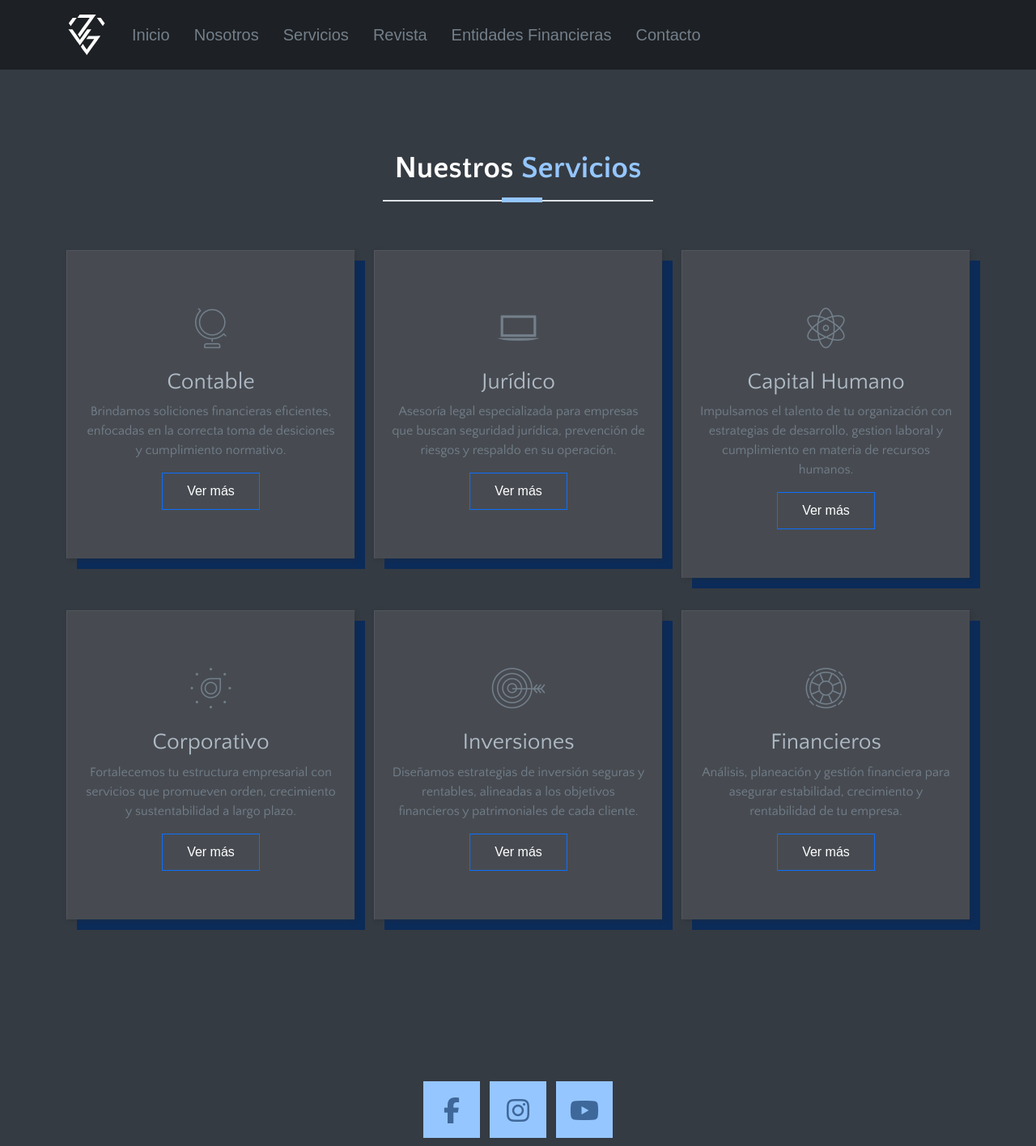
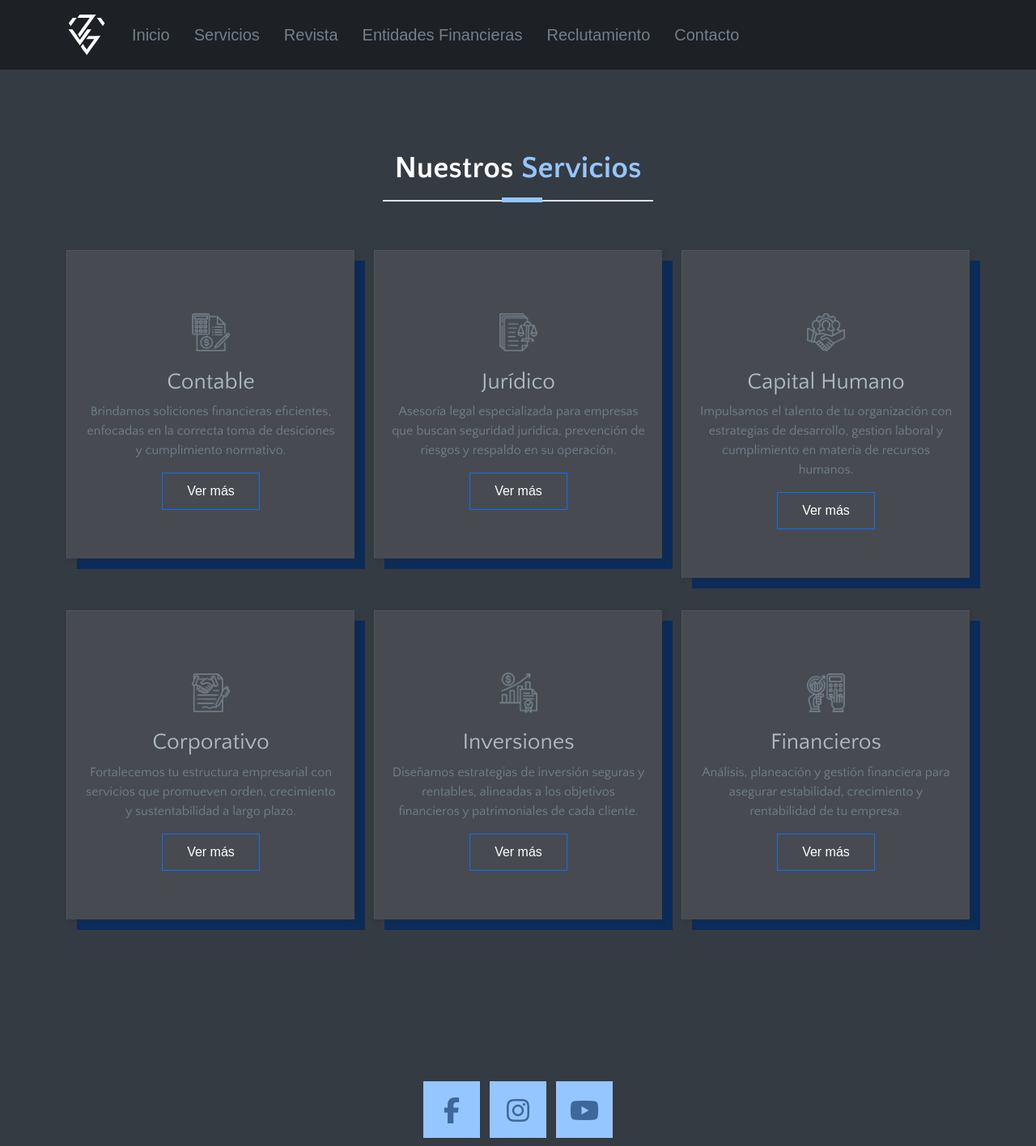
Before and after one commit to KronosX38/capmexgroup, a PHP site: page /servicios.html in a window 1280 px wide. Shown: the top 1416 px of the page at 81% size. Run offline with PHP 8.4, Linux system fonts and the light colour scheme; some libraries are stand-ins or nearby versions; some web fonts are replaced.

Commit message:
Add files via upload

```diff
--- a/assets/css/estilos.css
+++ b/assets/css/estilos.css
@@ -713,10 +713,12 @@ a:hover {
   border-bottom: 3px solid transparent;
   transition: 0.5s all;
   margin-bottom: 20px;
+  z-index: 1;
+  position: relative;
 
 }
 .about .block:hover {
-  border-bottom: 10px solid #911c25;
+  border-bottom: 10px solid #911c25 !important;
 
 }
 .about .block:hover .icon-box {
@@ -989,6 +991,13 @@ a:hover {
   transition: all 0.3s ease 0s;
 }
 
+.icoimag{
+  width: 15%;
+  margin: auto;
+}
+
+
+
 
 
 /*=================================================================
--- a/assets/js/servicios.js
+++ b/assets/js/servicios.js
@@ -17,7 +17,7 @@ document.addEventListener('DOMContentLoaded', () => {
         'Reingeniería fiscal.',
         'Implementación de asesoría fiscal especializada con estrategias financieras y fiscales.'
       ],
-      imagen: './assets/img/fondo-negro.jpg'
+      imagen: './assets/img/servicio-contable.png'
     },
     'juridico': {
       titulo: 'Servicio Jurídico',
@@ -29,7 +29,7 @@ document.addEventListener('DOMContentLoaded', () => {
         'Interposición de medio de defensa en materia fiscal, recursos de revocación, recursos de inconformidad y consultas especializadas en materia fiscal.',
         'Tramitación y gestión de quejas y acuerdos conclusivos ante la Procuraduría de la Defensa del Contribuyente.'
       ],
-      imagen: './assets/img/fondo-negro.jpg'
+      imagen: './assets/img/servicio-juridico.png'
     },
     'capital-humano': {
       titulo: 'Capital Humano',
@@ -40,7 +40,7 @@ document.addEventListener('DOMContentLoaded', () => {
         'Administración de nómina.',
         'Remuneración a socios, accionistas y personal.'
       ],
-      imagen: './assets/img/fondo-negro.jpg'
+      imagen: './assets/img/servicio-caphumano.png'
     },
     'corporativo': {
       titulo: 'Corporativo',
@@ -62,7 +62,7 @@ document.addEventListener('DOMContentLoaded', () => {
         'Back Office legal para financieras.',
         'Back Office legal para inmobiliarias.'
       ],
-      imagen: './assets/img/fondo-negro.jpg'
+      imagen: './assets/img/servicio-corporativo.png'
     },
     'inversiones': {
       titulo: 'Inversiones',
@@ -71,7 +71,7 @@ document.addEventListener('DOMContentLoaded', () => {
         'Creación de portafolios de inversión.',
         'Desarrollo de proyectos inmobiliarios.'
       ],
-      imagen: './assets/img/fondo-negro.jpg'
+      imagen: './assets/img/servicio-inversiones.png'
     },
     'financieros': {
       titulo: 'Servicios Financieros',
@@ -82,7 +82,7 @@ document.addEventListener('DOMContentLoaded', () => {
         'Factoraje financiero.',
         'Fideicomisos.'
       ],
-      imagen: './assets/img/fondo-negro.jpg'
+      imagen: './assets/img/servicios-financieros.png'
     }
   };
 
--- a/servicios.html
+++ b/servicios.html
@@ -83,19 +83,19 @@
 								<a class="nav-link" href="index.html">Inicio</a>
 							</li>
 							<li class="nav-item">
-								<a class="nav-link" href="#about">Nosotros</a>
-							</li>
-							<li class="nav-item">
 								<a class="nav-link" href="servicios.html">Servicios</a>
 							</li>
 							<li class="nav-item">
-								<a class="nav-link" href="#magazine">Revista</a>
+								<a class="nav-link" href="#">Revista</a>
 							</li>
 							<li class="nav-item">
-								<a class="nav-link" href="#entity-finance">Entidades Financieras</a>
+								<a class="nav-link" href="#">Entidades Financieras</a>
 							</li>
 							<li class="nav-item">
-								<a class="nav-link" href="#contact">Contacto</a>
+								<a class="nav-link" href="#">Reclutamiento</a>
+							</li>
+							<li class="nav-item">
+								<a class="nav-link" href="contacto.html">Contacto</a>
 							</li>
 						</ul>
 					</div>
@@ -124,11 +124,10 @@ End Sticky Navigation
 				</div>
 
 				<!-- Single Service Item -->
-				<article class="col-lg-4 col-md-6 wow fadeInUp service-clickable" data-wow-duration="500ms"
-					onclick="abrirModal('contable')">
+				<article class="col-lg-4 col-md-6 wow fadeInUp service-clickable" data-wow-duration="500ms">
 					<div class="service-block text-center">
 						<div class="service-icon text-center">
-							<i class="tf-globe"></i>
+							<img class="icoimag" src="assets/img/contableico.png" alt="">
 						</div>
 						<h3>Contable</h3>
 						<p>Brindamos soliciones financieras eficientes, enfocadas en la correcta toma de
@@ -140,10 +139,10 @@ End Sticky Navigation
 				<!-- End Single Service Item -->
 
 				<!-- Single Service Item -->
-				<article class="col-lg-4 col-md-6 wow fadeInUp" data-wow-duration="500ms" data-wow-delay="200ms">
+				<article class="col-lg-4 col-md-6 wow fadeInUp service-clickable" data-wow-duration="500ms" data-wow-delay="200ms" >
 					<div class="service-block text-center">
 						<div class="service-icon text-center">
-							<i class="tf-ion-laptop"></i>
+							<img class="icoimag" src="assets/img/juridicoico.png" alt="">
 						</div>
 						<h3>Jurídico</h3>
 						<p>Asesoría legal especializada para empresas que buscan seguridad jurídica, prevención de
@@ -154,10 +153,10 @@ End Sticky Navigation
 				<!-- End Single Service Item -->
 
 				<!-- Single Service Item -->
-				<article class="col-lg-4 col-md-6 wow fadeInUp" data-wow-duration="500ms" data-wow-delay="400ms">
+				<article class="col-lg-4 col-md-6 wow fadeInUp service-clickable" data-wow-duration="500ms" data-wow-delay="400ms">
 					<div class="service-block text-center">
 						<div class="service-icon text-center">
-							<i class="tf-genius"></i>
+							<img class="icoimag" src="assets/img/rechumico.png" alt="">
 						</div>
 						<h3>Capital Humano</h3>
 						<p>Impulsamos el talento de tu organización con estrategias de desarrollo, gestion laboral y
@@ -168,10 +167,10 @@ End Sticky Navigation
 				<!-- End Single Service Item -->
 
 				<!-- Single Service Item -->
-				<article class="col-lg-4 col-md-6 wow fadeInUp" data-wow-duration="500ms" data-wow-delay="200ms">
+				<article class="col-lg-4 col-md-6 wow fadeInUp service-clickable" data-wow-duration="500ms" data-wow-delay="200ms">
 					<div class="service-block text-center">
 						<div class="service-icon text-center">
-							<i class="tf-dial"></i>
+							<img class="icoimag" src="assets/img/corpoico.png" alt="">
 						</div>
 						<h3>Corporativo</h3>
 						<p>Fortalecemos tu estructura empresarial con servicios que promueven orden, crecimiento
@@ -182,10 +181,10 @@ End Sticky Navigation
 				<!-- End Single Service Item -->
 
 				<!-- Single Service Item -->
-				<article class="col-lg-4 col-md-6 wow fadeInUp" data-wow-duration="500ms" data-wow-delay="400ms">
+				<article class="col-lg-4 col-md-6 wow fadeInUp service-clickable" data-wow-duration="500ms" data-wow-delay="400ms">
 					<div class="service-block text-center">
 						<div class="service-icon text-center">
-							<i class="tf-target3"></i>
+							<img class="icoimag" src="assets/img/inversico.png" alt="">
 						</div>
 						<h3>Inversiones</h3>
 						<p>Diseñamos estrategias de inversión seguras y rentables, alineadas a los objetivos
@@ -196,10 +195,10 @@ End Sticky Navigation
 				<!-- End Single Service Item -->
 
 				<!-- Single Service Item -->
-				<article class="col-lg-4 col-md-6 wow fadeInUp" data-wow-duration="500ms" data-wow-delay="600ms">
+				<article class="col-lg-4 col-md-6 wow fadeInUp service-clickable" data-wow-duration="500ms" data-wow-delay="600ms">
 					<div class="service-block text-center kill-margin-bottom">
 						<div class="service-icon text-center">
-							<i class="tf-lifesaver"></i>
+							<img class="icoimag" src="assets/img/financiaico.png" alt="">
 						</div>
 						<h3>Financieros</h3>
 						<p>Análisis, planeación y gestión financiera para asegurar estabilidad, crecimiento y
```
Also changed, not shown: index.html (+6 -6 lines), assets/img/contableico.png (added), assets/img/corpoico.png (added), assets/img/financiaico.png (added), assets/img/inversico.png (added), assets/img/juridicoico.png (added), assets/img/rechumico.png (added), assets/img/servicio-caphumano.png (added), assets/img/servicio-contable.png (added), assets/img/servicio-corporativo.png (added), 3 other files.
